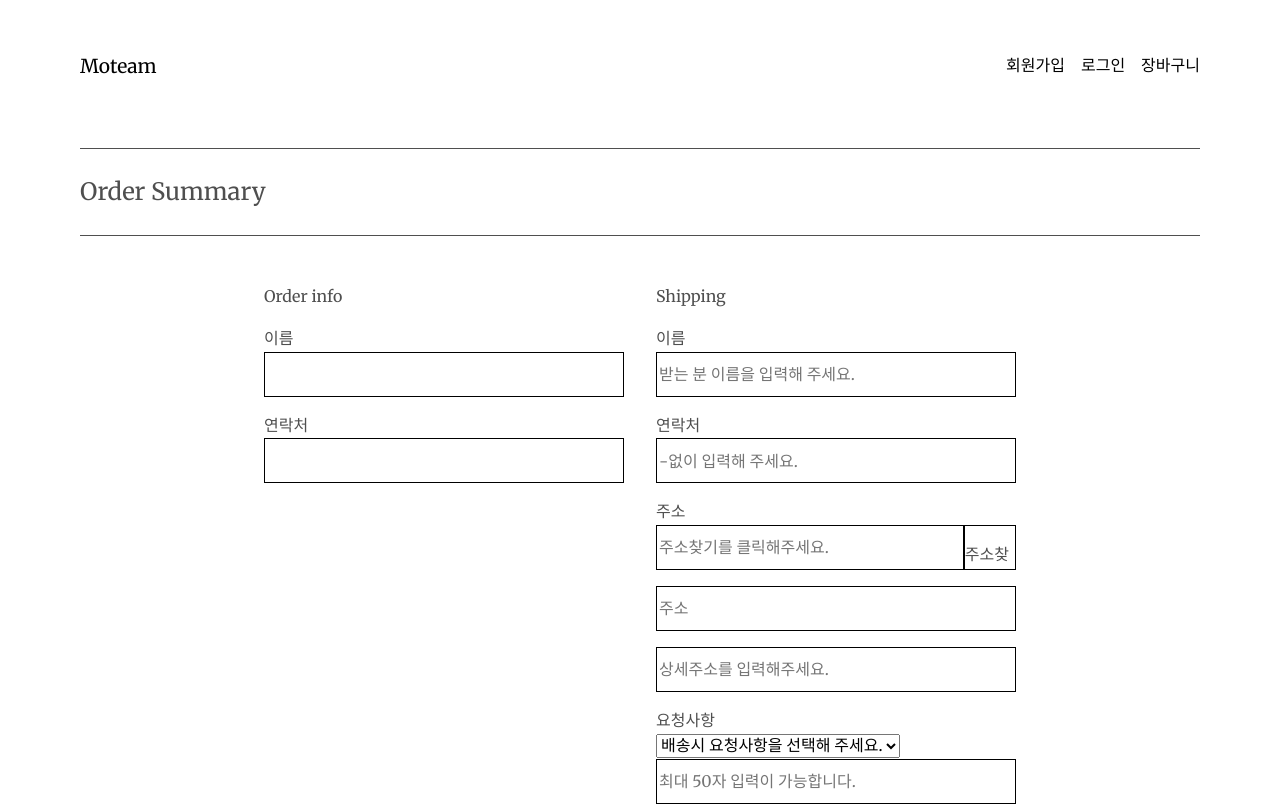
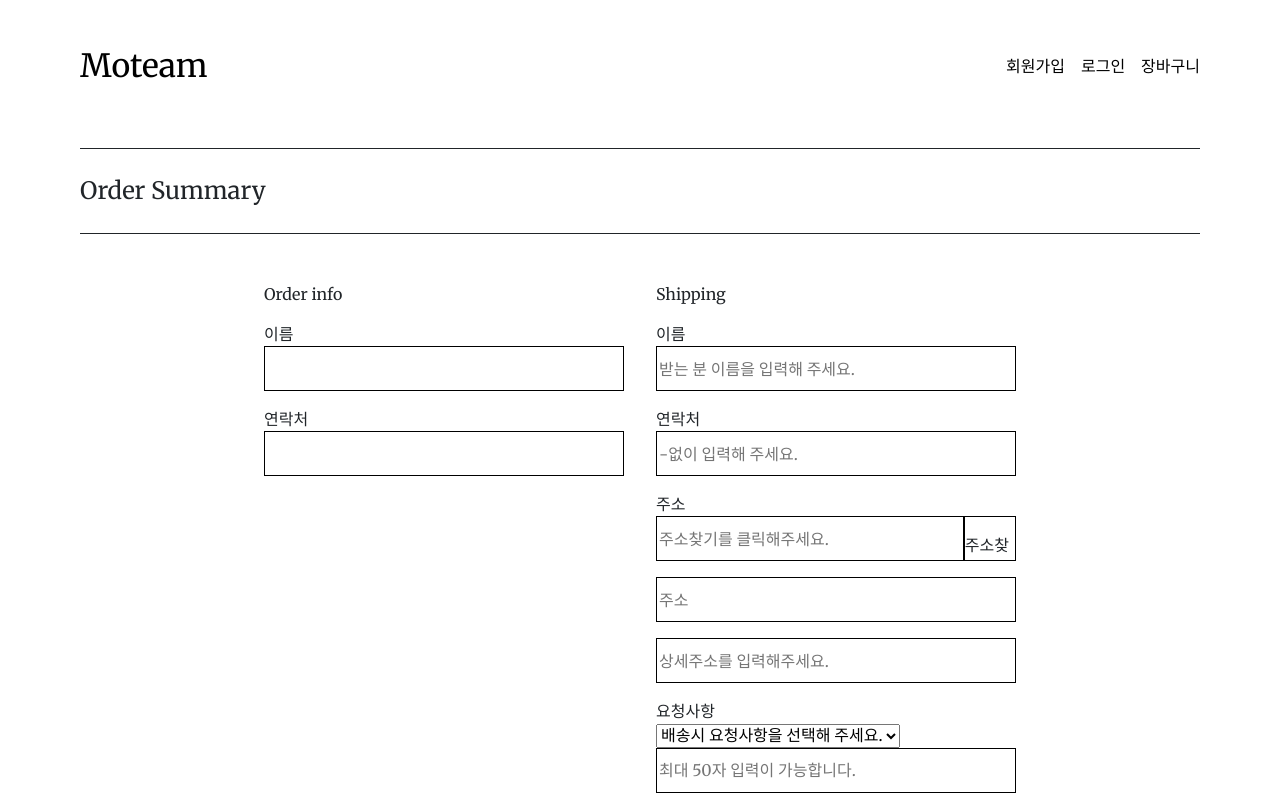
Before and after one commit to anna8481/web_project_1, a React (Create React App) app in the folder front/: page /order in a window 1280 px wide. Shown: the top 805 px of the page. Built offline with nearby package versions, Linux system fonts and the light colour scheme; no server answers.

Commit message:
css edit

```diff
--- a/front/src/App.js
+++ b/front/src/App.js
@@ -1,3 +1,4 @@
+import 'bootstrap/dist/css/bootstrap.min.css';
 import React from 'react';
 import './App.css';
 import Router from './utills/Router'
--- a/front/src/components/navbar.css
+++ b/front/src/components/navbar.css
@@ -16,14 +16,14 @@
 .navigation-brand {
     display: flex;
     align-items: center;
-    justify-content: flex-end
+    justify-content: flex-end;
 }
 
 
 .brand-name {
     /* margin-left: 1rem; */
     text-decoration: none;
-    font-size: 1.2rem;
+    font-size: 2rem;
     color: #000;
 
 
--- a/front/src/pages/user/AccountSecurity.js
+++ b/front/src/pages/user/AccountSecurity.js
@@ -100,9 +100,11 @@ function AccountSecurity() {
             currentPassword: currentPassword,
 
         };
+
+
         const newData = await Api.patch(`users/${formData._id}`, updatedUser);
         console.log(newData);
-        alert('수정이 완료되었습니다!')
+        alert(formData.address.postalCode);
 
     };
 
@@ -166,7 +168,7 @@ function AccountSecurity() {
                         />
 
                         <div>
-                            <label>주소</label>
+                            <label>전화번호</label>
                         </div>
                         <input className="input" label='' name='phoneNumber' type='tel' size="lg" disabled={disabled} onChange={handleInputChange} value={formData.phoneNumber} />
                         {!disabled &&
```
